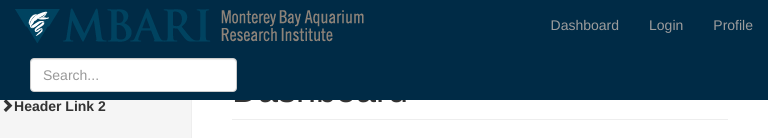
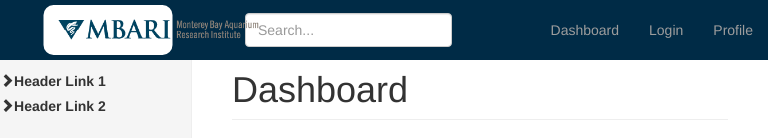
Before and after one commit to hohonuuli/csumb-kb-client, a plain HTML site: page index.html in a window 768 px wide. Shown: the top 138 px of the page. Drawn offline with nearby package versions, Linux system fonts and the light colour scheme; no server answers.

Commit message:
Visual tweaks

```diff
--- a/css/dashboard.css
+++ b/css/dashboard.css
@@ -24,11 +24,39 @@ body {
 .navbar-fixed-top {
   border: 0;
 }
-.navbar-inverse{
+
+.navbar-inverse {
   background-color: #002B46;
 }
-.navbar-brand{
+.navbar-brand {
   padding: 4px 15px;
+  background-color: white;
+  margin: 5px 0px 5px 0px;
+  border-radius: 10px;
+}
+.navbar-brand>img {
+  width: 200px;
+  padding-top: 8px;
+}
+@media (min-width: 768px) {
+  .navbar-right {
+      padding-top: 5px;
+  }
+  .navbar-left {
+    padding-top: 5px;
+  }
+}
+@media (max-width: 768px) {
+  .navbar-brand {
+    left: 50%;
+    position: relative;
+    transform: translateX(-50%);
+    width: 60%;
+  }
+  .navbar-brand>img{
+    display: block;
+    margin:  0 auto;
+  }
 }
 
 /*
--- a/index.html
+++ b/index.html
@@ -21,6 +21,7 @@
 
   <!-- Boiler plate from Bootstrap example -->
   <body>
+
     <nav class="navbar navbar-inverse navbar-fixed-top">
       <div class="container-fluid">
         <div class="navbar-header">
@@ -30,7 +31,7 @@
             <span class="icon-bar"></span>
             <span class="icon-bar"></span>
           </button>
-          <a class="navbar-brand" href="#"><img src="img/mbari-logo.png"</a>
+          <a class="navbar-brand" href="#"><img src="img/mbari-logo.png"></a>
         </div>
         <div id="navbar" class="navbar-collapse collapse">
           <ul class="nav navbar-nav navbar-right">
```
